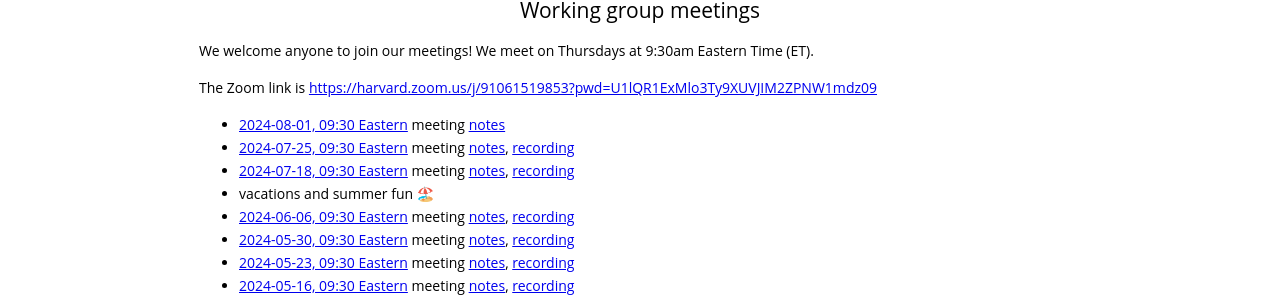
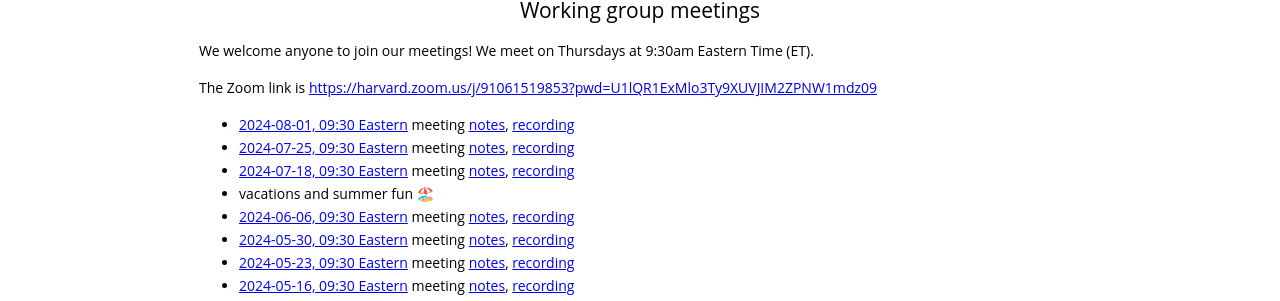
Before and after one commit to gdcc/ct.gdcc.io, a Jekyll site: the page built from index.md, in a window 1280 px wide and 900 px high, scrolled down 1703 px. Shown: the part 145-446 px from the top of the window. Built offline with Jekyll 4.4.1, drawn with Linux system fonts in a browser that asks for light colours; our own code applies the rules of GitHub Pages for plain Markdown files.

Commit message:
add recording

```diff
--- a/index.md
+++ b/index.md
@@ -62,7 +62,7 @@ We welcome anyone to join our meetings! We meet on Thursdays at 9:30am Eastern T
 
 The Zoom link is <https://harvard.zoom.us/j/91061519853?pwd=U1lQR1ExMlo3Ty9XUVJIM2ZPNW1mdz09>
 
-- [2024-08-01, 09:30 Eastern](https://time.is/compare/0930_1_Aug_2024_in_Boston) meeting [notes](https://docs.google.com/document/d/1nm3BjpUS84jvh4bhDs3OUrA6wGHaNEfgi2MGZ4_1-qU/edit?usp=sharing)
+- [2024-08-01, 09:30 Eastern](https://time.is/compare/0930_1_Aug_2024_in_Boston) meeting [notes](https://docs.google.com/document/d/1nm3BjpUS84jvh4bhDs3OUrA6wGHaNEfgi2MGZ4_1-qU/edit?usp=sharing), [recording](https://harvard.zoom.us/rec/share/TYufTkjgGRtXohXUjwvNrRr69rdP9ptxCh7zpAaNyRs64IIEib4BOpzeiE92Qd2u.wO4AzDin8vVJCWf4)
 - [2024-07-25, 09:30 Eastern](https://time.is/compare/0930_25_July_2024_in_Boston) meeting [notes](https://docs.google.com/document/d/13Zxg_iFiTOYfIJkUSmb7ytL-OeIc2vPGCuoOvtPAd6w/edit?usp=sharing), [recording](https://harvard.zoom.us/rec/share/qe2z_Zw-ZzmIRHraO0tDY6DNhe6j7d6ee8nszDBwqr-DEUNLFe081r7YJaxVeTlT.87dxNgGvYGs70Z55)
 - [2024-07-18, 09:30 Eastern](https://time.is/compare/0930_18_July_2024_in_Boston) meeting [notes](https://docs.google.com/document/d/1mdziHDJTIZGgI1ks8HFNTkfEfQqfsIRmNh4ufF516pk/edit?usp=sharing), [recording](https://harvard.zoom.us/rec/share/6YV8RWVgXNtANjLIpnGnL9tKN4AeMWbBjy_A6zzJu0dUgM48pOtYN8WU_J0mRSIl.9-ja80A1IHfF8cUW)
 - vacations and summer fun 🏖️
```
